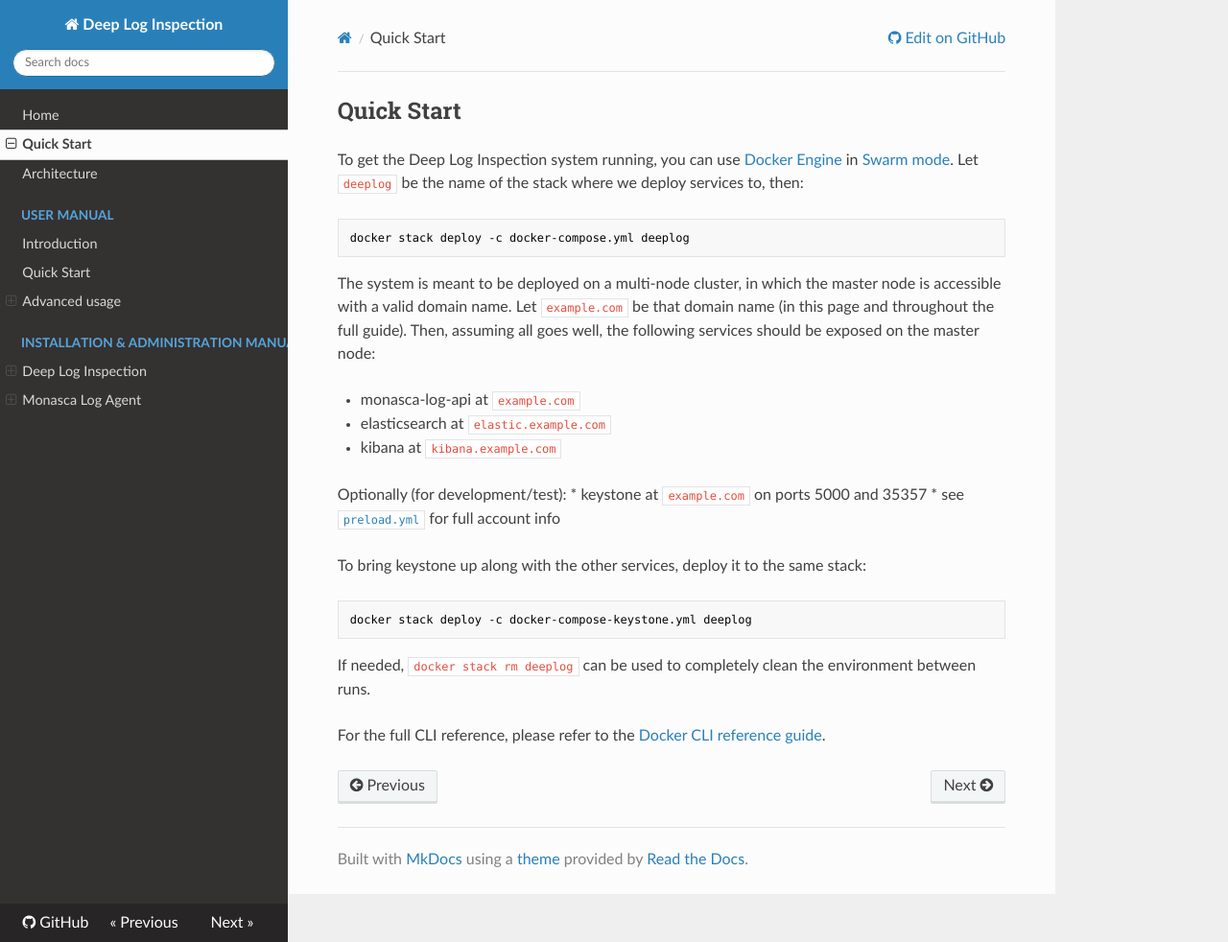
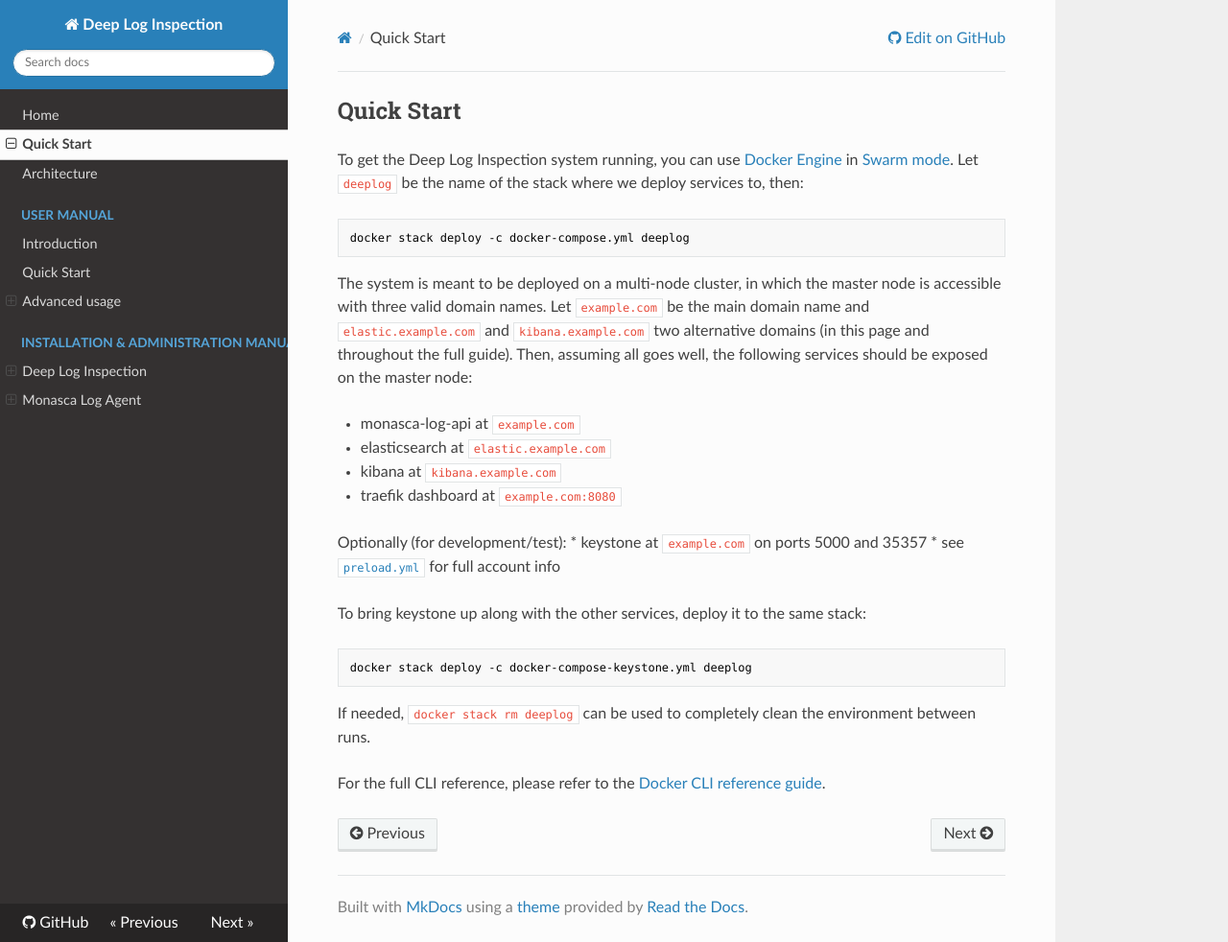
Before and after one commit to martel-innovate/deep-log-inspection, an MkDocs documentation site: the page built from doc/quickstart.md, in a window 1280 px wide and 982 px high. Shown: the whole window at 96% size. Built offline with MkDocs 1.6.1, drawn with Linux system fonts in a browser that asks for light colours; nearby versions of some CDN libraries; old or Windows-style settings are respelled for this version of MkDocs.

Commit message:
updated quickstart guide with URL of traefik dashboard

```diff
--- a/doc/quickstart.md
+++ b/doc/quickstart.md
@@ -5,11 +5,12 @@ To get the Deep Log Inspection system running, you can use [Docker Engine][1] in
 
     docker stack deploy -c docker-compose.yml deeplog
 
-The system is meant to be deployed on a multi-node cluster, in which the master node is accessible with a valid domain name. Let `example.com` be that domain name (in this page and throughout the full guide). Then, assuming all goes well, the following services should be exposed on the master node:
+The system is meant to be deployed on a multi-node cluster, in which the master node is accessible with three valid domain names. Let `example.com` be the main domain name and `elastic.example.com` and `kibana.example.com` two alternative domains (in this page and throughout the full guide). Then, assuming all goes well, the following services should be exposed on the master node:
 
 * monasca-log-api at `example.com`
 * elasticsearch at `elastic.example.com`
 * kibana at `kibana.example.com`
+* traefik dashboard at `example.com:8080`
 
 Optionally (for development/test):
 * keystone at `example.com` on ports 5000 and 35357
```
